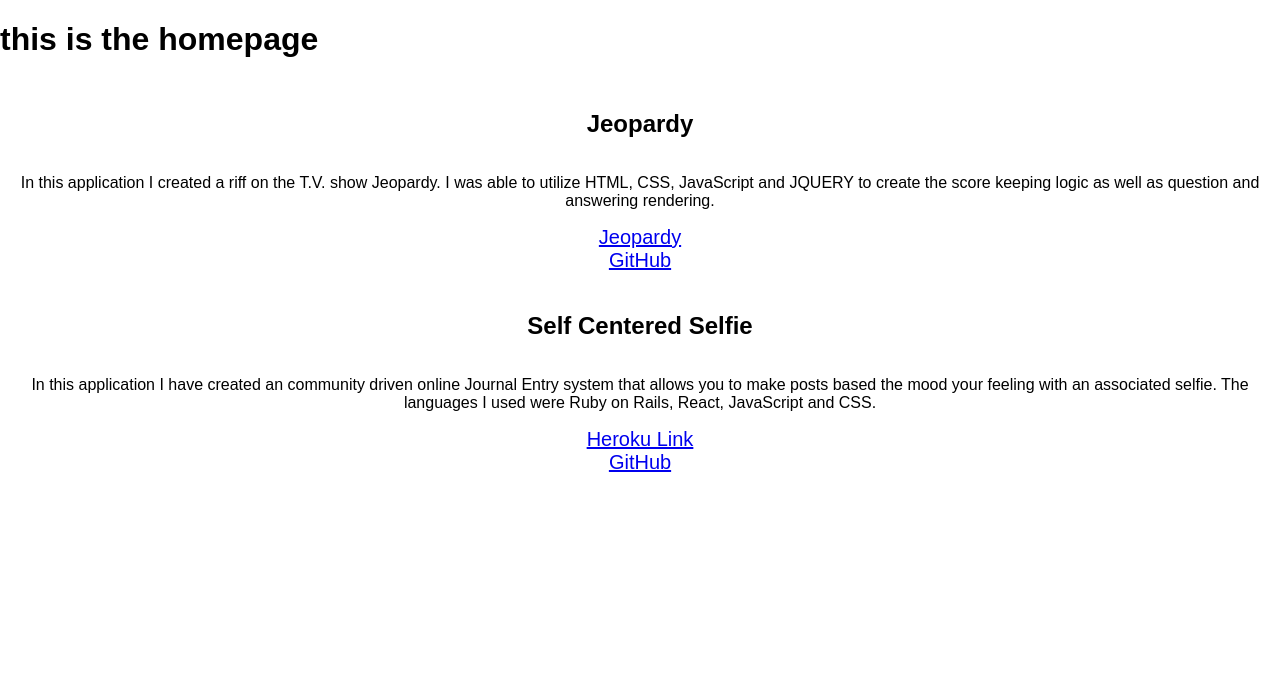
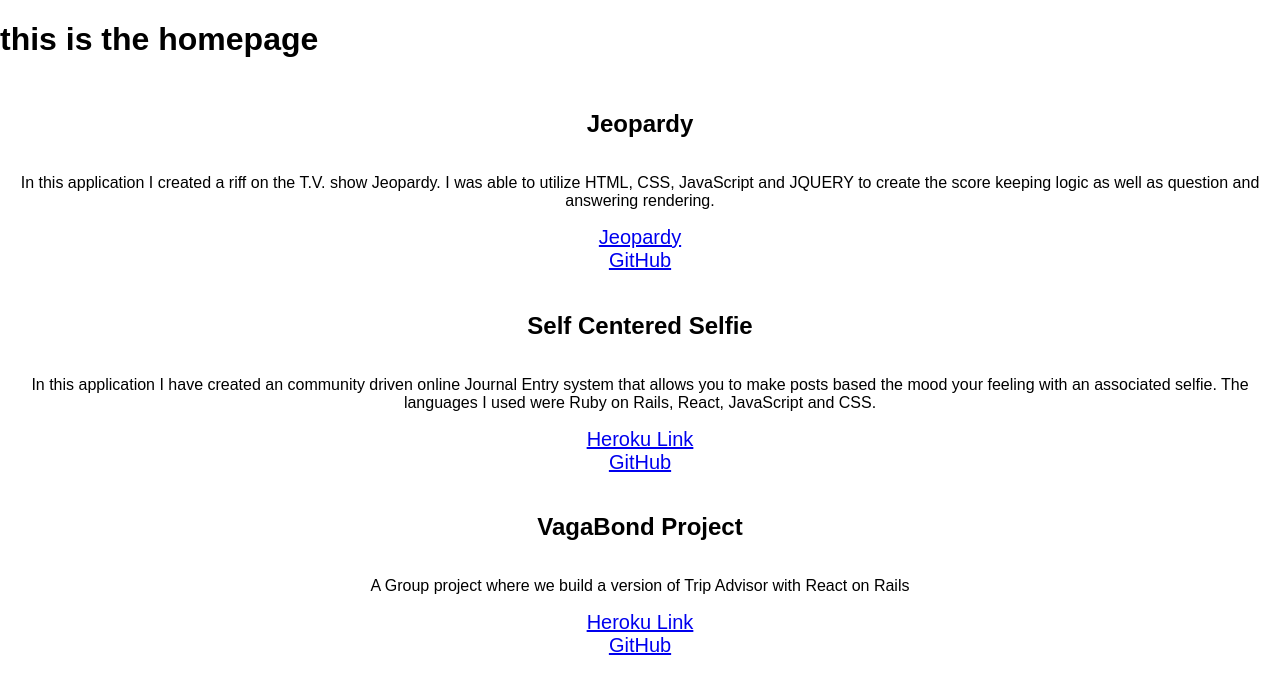
Before and after one commit to BReily89/newest-portfolio, a React (Create React App) app: page / in a window 1280 px wide. Shown: the top 694 px of the page. Built offline with nearby package versions, Linux system fonts and the light colour scheme.

Commit message:
getting ready to add to heroku

```diff
--- a/src/components/projects/Projects.js
+++ b/src/components/projects/Projects.js
@@ -2,7 +2,9 @@ import React, { Component } from 'react';
 import { Link } from 'react-router-dom'
 import styled from 'styled-components';
 
-const Jeopardy = styled.div`
+
+
+const Project = styled.div`
 display: flex;
 flex-direction: column;
 background-size: cover;
@@ -14,17 +16,17 @@ text-align: center;
 `
 const List = styled.div`
 
-`
-const Self = styled.div`
-display: flex;
-flex-direction: column;
-background-size: cover;
- background-color: white;
- border: 5px double white;
-padding: 5px;
-text-align: center;
+// `
+// const Self = styled.div`
+// display: flex;
+// flex-direction: column;
+// background-size: cover;
+//  background-color: white;
+//  border: 5px double white;
+// padding: 5px;
+// text-align: center;
 
-`
+// `
 const Links = styled.div`
 display: flex;
 flex-direction: column;
@@ -42,20 +44,21 @@ const Button = styled.div`
 
 
 class Projects extends Component {
+
     render() {
         return (
          <div>
              <List>
 
-                 <Jeopardy>
+                 <Project>
                 <h2>Jeopardy</h2>
                 <p>In this application I created a riff on the T.V. show Jeopardy. I was able to utilize HTML, CSS, JavaScript and JQUERY to create the score keeping logic as well as question and answering rendering. </p>
                 <Links>
                 <Button><a href="http://veterinarian-bridget-62337.bitballoon.com/" >Jeopardy</a></Button>
                 <Button><a href="https://github.com/BReily89/Jeopardy">GitHub</a></Button>
                 </Links>
-                </Jeopardy>
-                <Self>
+                </Project>
+                <Project>
                     <h2>Self Centered Selfie </h2>
                     <p>In this application I have created an community driven online Journal Entry system that allows you to make posts based the mood your feeling with an associated selfie.
                         The languages I used were Ruby on Rails, React, JavaScript and CSS.
@@ -64,9 +67,20 @@ class Projects extends Component {
                     <Button><a href='https://self-centered-selfie.herokuapp.com/'>Heroku Link</a></Button>
                    <Button><a href='https://github.com/BReily89/self_centered_selfie'>GitHub</a></Button>
                     </Links>
-                </Self>
+                </Project>
+                <Project>
+                    <h2>VagaBond Project</h2>
+                    <p>A Group project where we build a version of Trip Advisor with React on Rails</p>
+                    <Links>
+                    <Button><a href='https://wander-wisely.herokuapp.com/'>Heroku Link</a></Button>
+                    <Button><a href='https://github.com/ern19/project_vagabond'>GitHub</a></Button>
+                    </Links>
+                </Project>
 
              </List>
+             <script src="https://code.jquery.com/jquery-3.2.1.slim.min.js" integrity="sha384-KJ3o2DKtIkvYIK3UENzmM7KCkRr/rE9/Qpg6aAZGJwFDMVNA/GpGFF93hXpG5KkN" crossorigin="anonymous"></script>
+<script src="https://cdnjs.cloudflare.com/ajax/libs/popper.js/1.12.3/umd/popper.min.js" integrity="sha384-vFJXuSJphROIrBnz7yo7oB41mKfc8JzQZiCq4NCceLEaO4IHwicKwpJf9c9IpFgh" crossorigin="anonymous"></script>
+<script src="https://maxcdn.bootstrapcdn.com/bootstrap/4.0.0-beta.2/js/bootstrap.min.js" integrity="sha384-alpBpkh1PFOepccYVYDB4do5UnbKysX5WZXm3XxPqe5iKTfUKjNkCk9SaVuEZflJ" crossorigin="anonymous"></script>
          </div>
         );
     }
```
